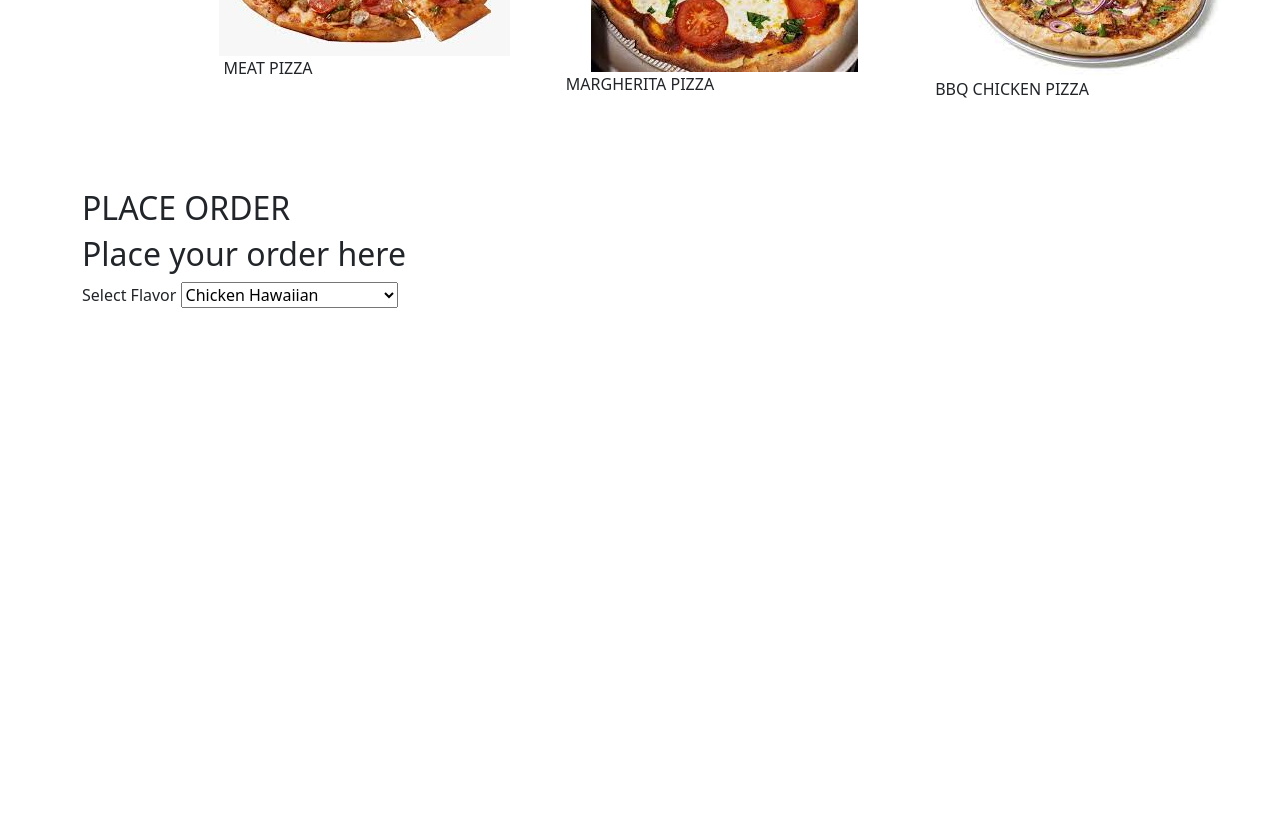
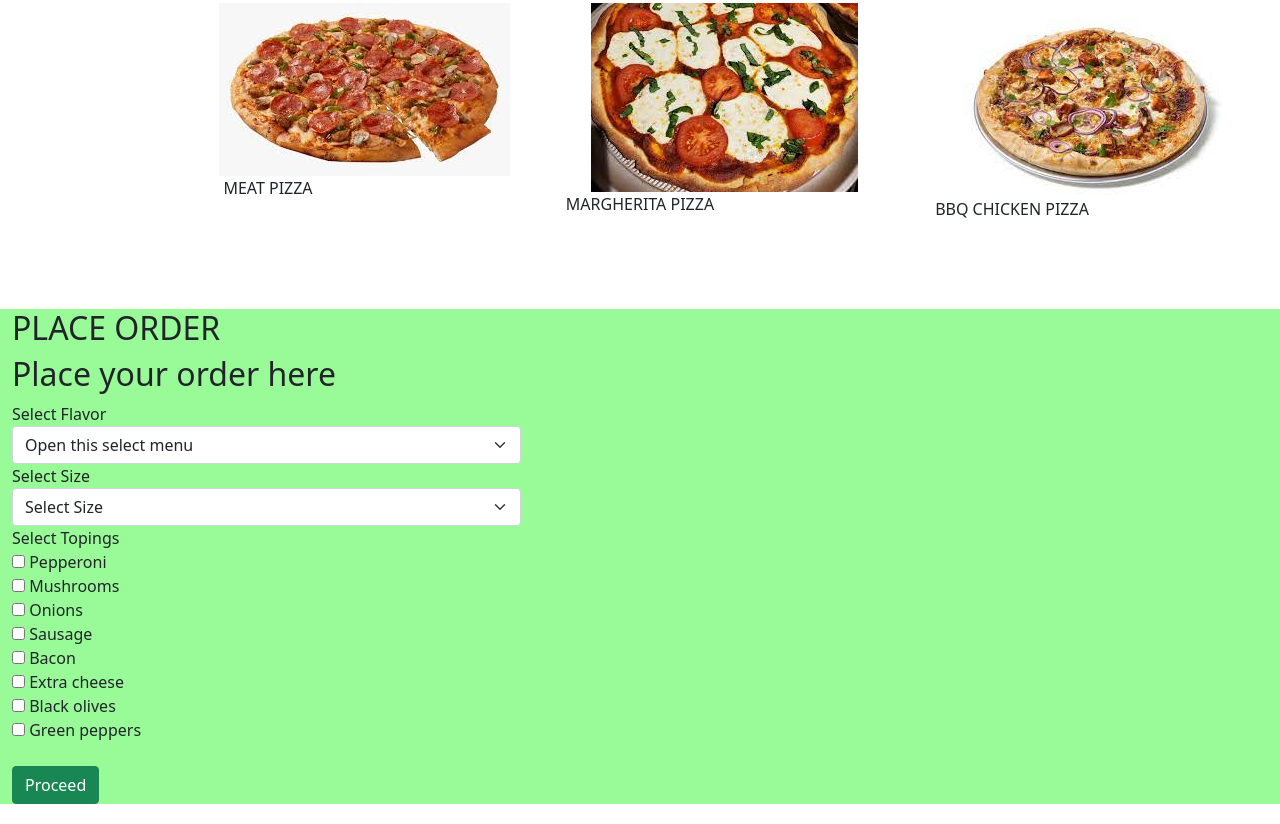
Before and after one commit to MelvinOmega/The-Mega-Pizzeria, a plain HTML site: page index.html in a window 1280 px wide. Shown: the part 1305-2129 px from the top of the page. Before the commit the page ends 1633 px from the top, so only its background shows below. Drawn offline with nearby package versions, Linux system fonts and the light colour scheme.

Commit message:
add place order section

```diff
--- a/index.html
+++ b/index.html
@@ -14,16 +14,21 @@
             <P style="font-family: 'Times New Roman', Times, serif; font-weight: 600; color: purple;">THE <br> MEGA PIZZERIA</P>
             <p><a href="#about">ABOUT</a></p>
             <p><a href="#varieties">VARIETIES</a></p>
-            <p><a href="contact-us">CONTACT US</a></p>
+            <p><a href="#place-order">PLACE ORDER</a></p>
         </div>
 
     </nav>
+    <br>
+    <br>
+    <br>
     <br>
     <br>
     <div class="container" id="top">
       <h1 class="title">THE MEGA PIZZERIA</h1>
         <img src="./assets/200w.webp" height="300" alt="">
     </div>
+    <br>
+    <br>
     <br>
     <br>
 
@@ -107,7 +112,7 @@
     <br>
     <br>
     <br>
-    <div class="container">
+    <div class="container-fluid " id="place-order" style="background-color:  palegreen">
         <div>
             <div class="controls" id="order" >
                 <h2>PLACE ORDER</h2>
@@ -121,7 +126,8 @@
                     <label for="select">
                         Select Flavor
                     </label>
-                    <select name="" id="">
+                    <select class="form-select" aria-label="Default select example">
+                        <option selected>Open this select menu</option>
                         <option value="Chicken Hawaiian">Chicken Hawaiian</option>
                         <option value="Cheese Pizza">Cheese Pizza</option>
                         <option value="Meat Pizza">Meat Pizza</option>
@@ -130,7 +136,50 @@
                         <option value="Veggie Pizza">Veggie Pizza</option>
                         <option value="Buffalo Pizza">Buffalo Pizza</option>
                     </select>
-                    <label for=""></label>
+                    <label for="Select Size">Select Size</label>
+                    <select class="form-select" aria-label="Default select example">
+                        <option selected>Select Size</option>
+                        <option value="large">Large</option>
+                        <option value="medium">Medium</option>
+                        <option value="small">Small</option>
+                    </select>
+                    <label for="Toppings">Select Topings</label>
+                    <br>
+                    <div class="custom-control custom-checkbox custom-control-inline">
+                        <input type="checkbox" class="custom-control-input" id="pepperoni" value="pepperoni" name="toppings">
+                        <label class="custom-control-label" for="pepperoni">Pepperoni</label>
+                    </div>
+                    <div class="custom-control custom-checkbox custom-control-inline">
+                        <input type="checkbox" class="custom-control-input" id="mushrooms" value="mushrooms" name="toppings">
+                        <label class="custom-control-label" for="mushrooms">Mushrooms</label>
+                    </div>
+                    <div class="custom-control custom-checkbox custom-control-inline">
+                        <input type="checkbox" class="custom-control-input" id="onions" value="onions" name="toppings">
+                        <label class="custom-control-label" for="Sausage">Onions</label>
+                      </div>
+                      <div class="custom-control custom-checkbox custom-control-inline">
+                        <input type="checkbox" class="custom-control-input" id="sausage" value="sausage" name="toppings">
+                        <label class="custom-control-label" for="sausage">Sausage</label>
+                      </div>
+                      <div class="custom-control custom-checkbox custom-control-inline">
+                        <input type="checkbox" class="custom-control-input" id="bacon" value="bacon" name="toppings">
+                        <label class="custom-control-label" for="bacon">Bacon</label>
+                      </div>
+                      <div class="custom-control custom-checkbox custom-control-inline">
+                        <input type="checkbox" class="custom-control-input" id="extra-cheese" value="extra-cheese" name="toppings">
+                        <label class="custom-control-label" for="extra-cheese">Extra cheese</label>
+                      </div>
+                      <div class="custom-control custom-checkbox custom-control-inline">
+                        <input type="checkbox" class="custom-control-input" id="black-olives" value="black-olives" name="toppings">
+                        <label class="custom-control-label" for="black-olives">Black olives</label>
+                      </div>
+                      <div class="custom-control custom-checkbox custom-control-inline">
+                        <input type="checkbox" class="custom-control-input" id="green-peppers" value="green-peppers" name="toppings">
+                        <label class="custom-control-label" for="green-peppers">Green peppers</label>
+                      </div>
+                      <br>
+                      <button type="submit" class="btn btn-success">Proceed</button>
+
                 </form>
             </div>
         </div>
```
